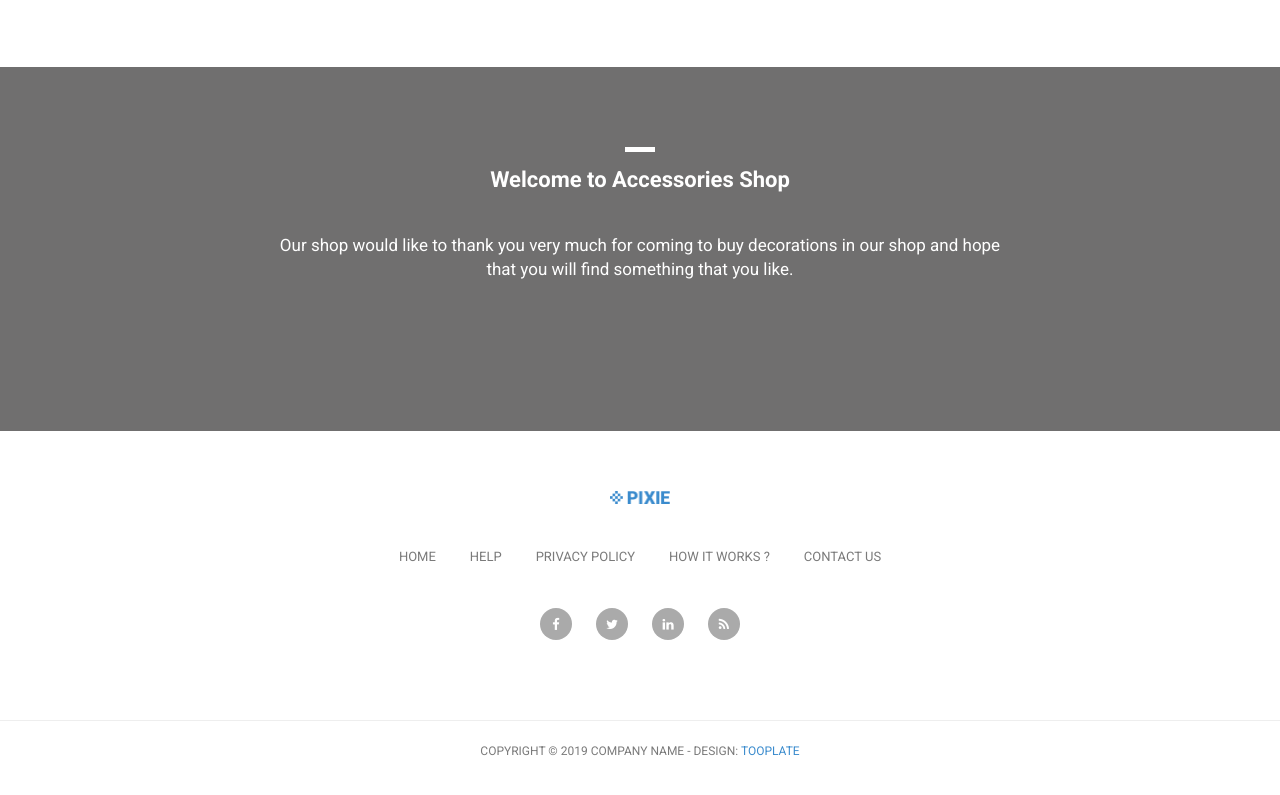
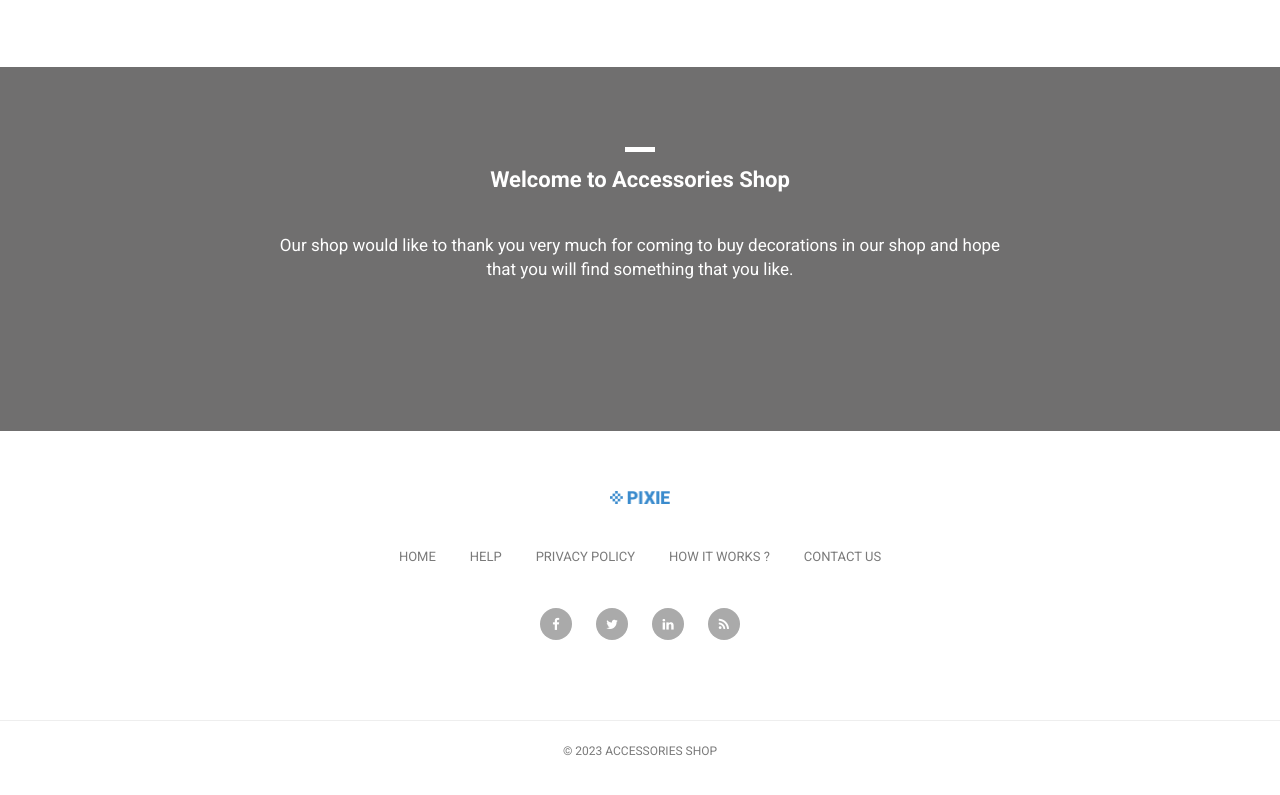
Before and after one commit to ERUDOY011/001, a plain HTML site: page single-product.html in a window 1280 px wide. Shown: the part 1506-2301 px from the top of the page. Drawn offline with Linux system fonts and the light colour scheme.

Commit message:
Update single-product.html

```diff
--- a/single-product.html
+++ b/single-product.html
@@ -305,9 +305,7 @@ https://www.tooplate.com/view/2114-pixie
         <div class="row">
           <div class="col-md-12">
             <div class="copyright-text">
-              <p>Copyright &copy; 2019 Company Name
-
-                - Design: <a rel="nofollow" href="https://www.facebook.com/tooplate">Tooplate</a></p>
+              <p>&copy; 2023 Accessories Shop </p>
             </div>
           </div>
         </div>
```
